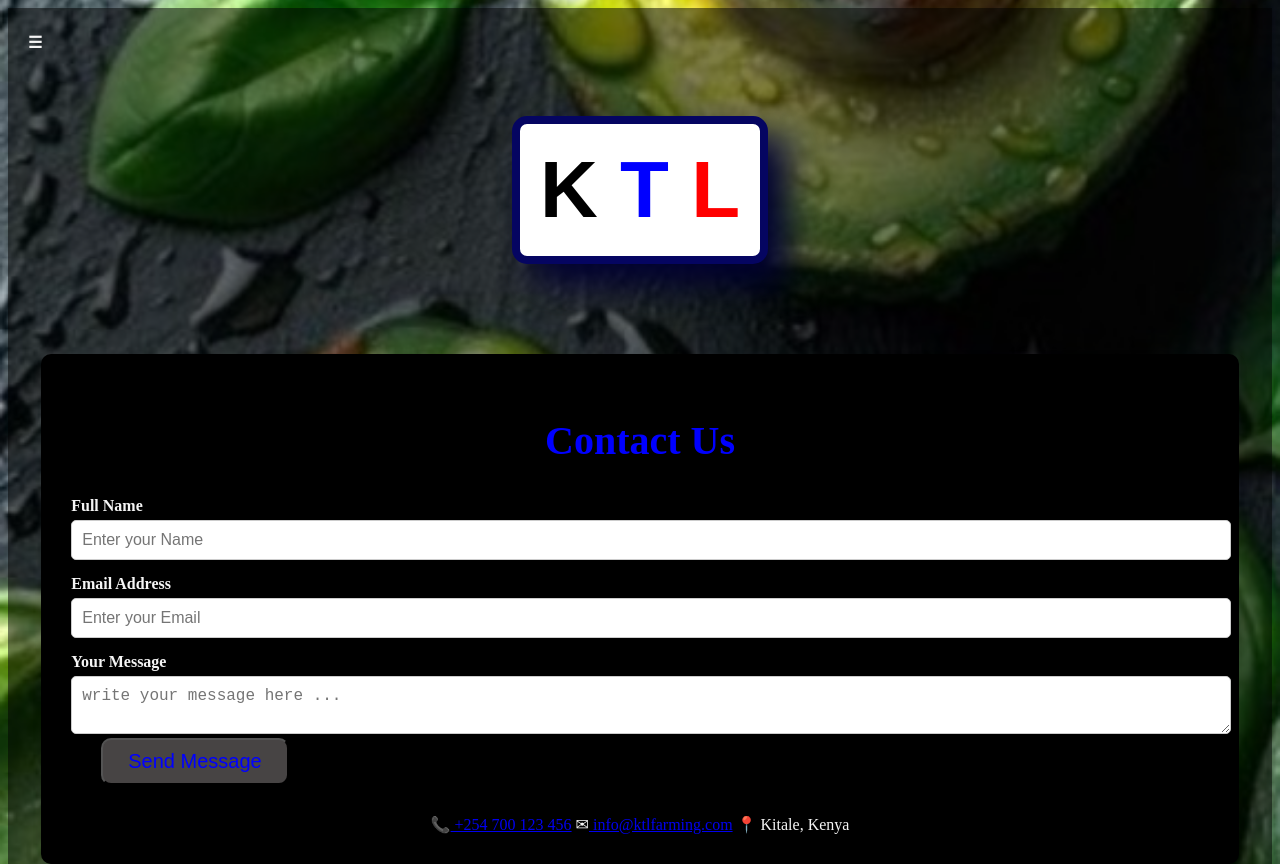
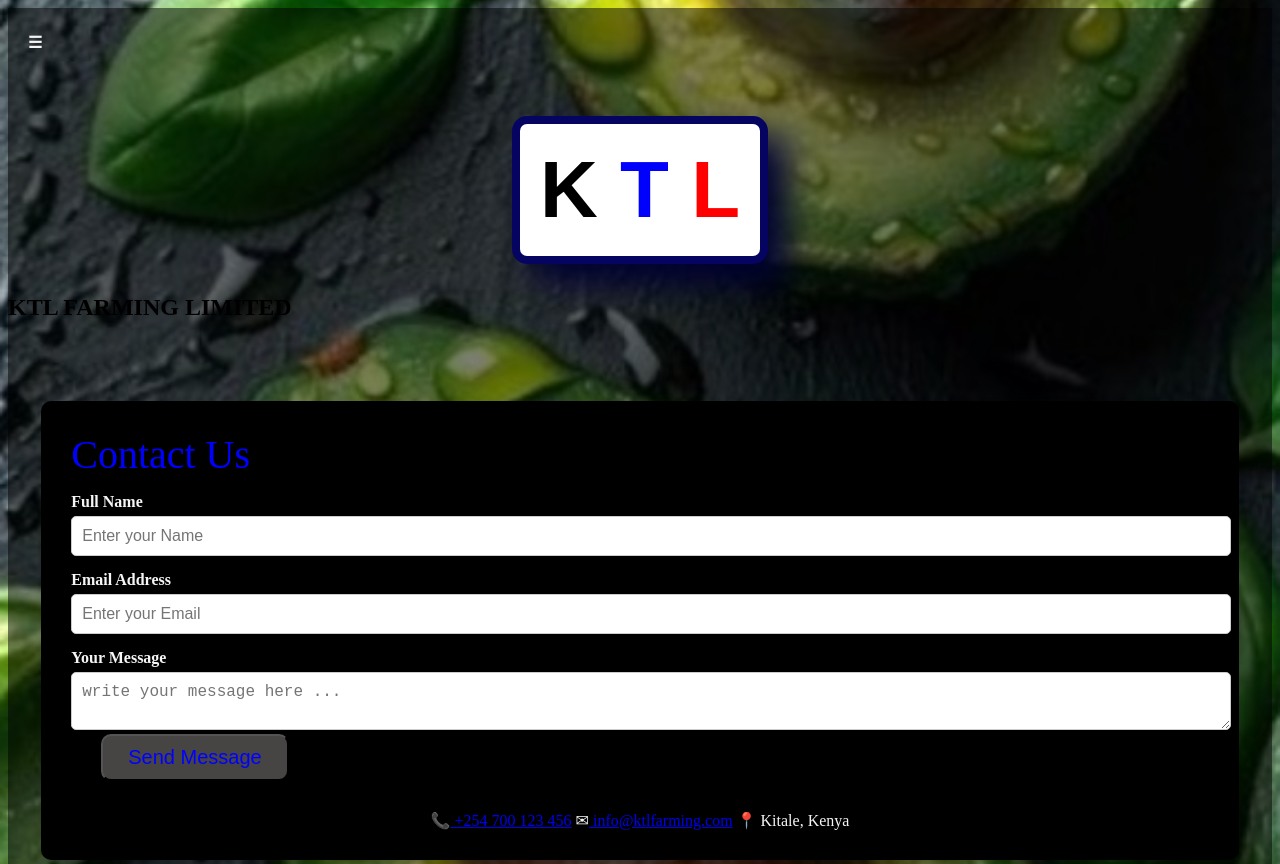
Before and after one commit to nduati-joy/KTL-Website, a plain HTML site: page contact.html in a window 1280 px wide. Shown: the top 864 px of the page. Drawn offline with Linux system fonts and the light colour scheme.

Commit message:
Update contact.html

```diff
--- a/contact.html
+++ b/contact.html
@@ -169,7 +169,7 @@ cursor: pointer;
     margin: 5px 0;
 }
 
-h2{
+h7{
 text-align: center;
 color: blue;
 font-size: 40px;
@@ -227,10 +227,11 @@ font-size: 40px;
     </h1>
 </div>
 
+<h2 class="styled-heading"> KTL FARMING LIMITED</h2>
 
  <div class="contact-container">
 
-    <h2> Contact Us </h2>
+    <h7> Contact Us </h7>
     <form action="#" method="post">
 
         <label for="name">Full Name</label>
```
